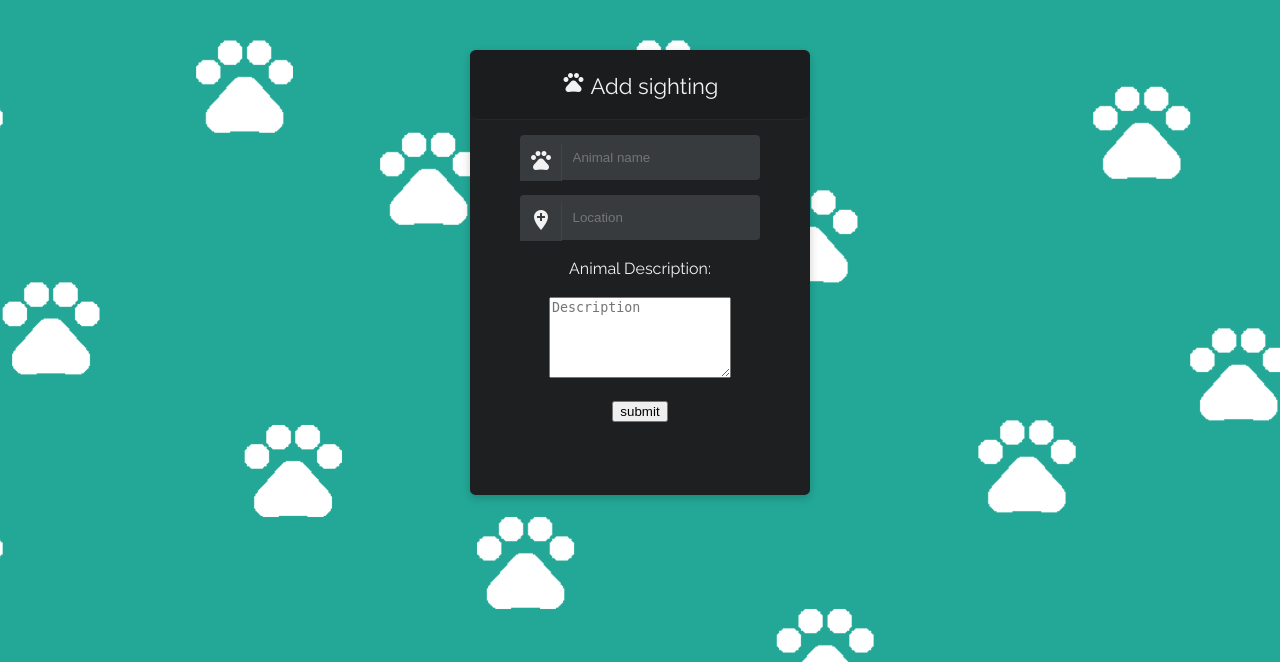
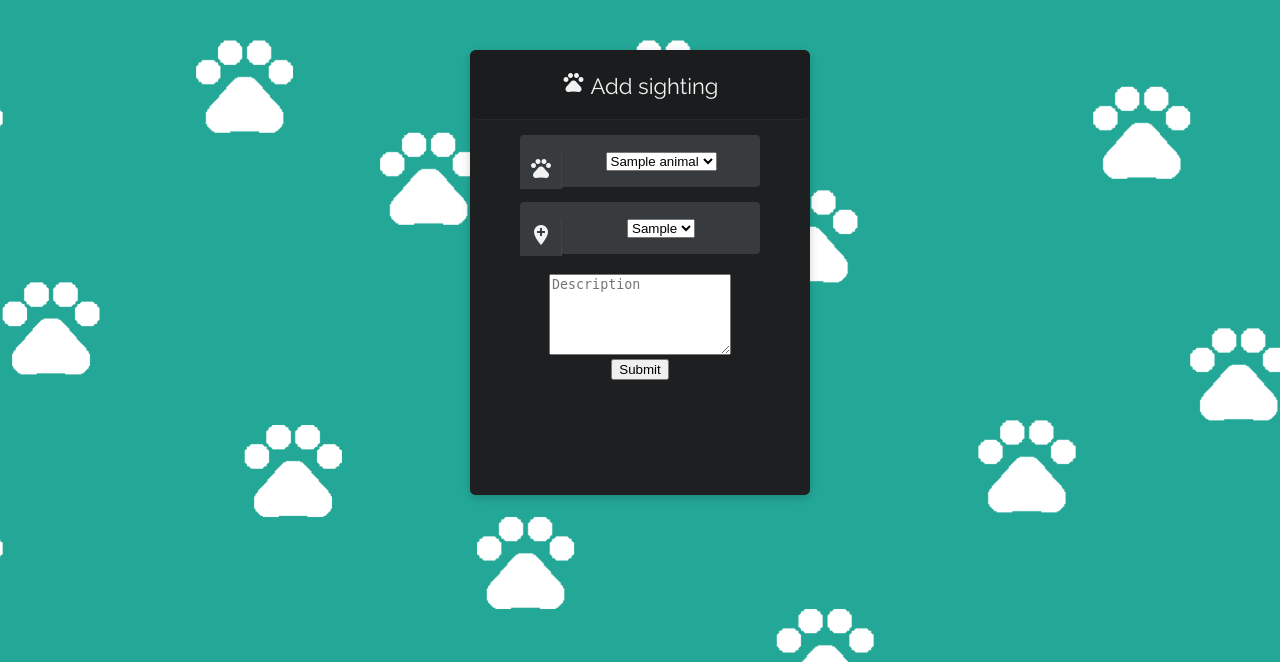
Before and after one commit to carys23/Cryptids, a Django app: page /form/ in a window 1280 px wide. Shown: the top 662 px of the page. Run offline with Django 3.2, Linux system fonts and the light colour scheme; tables that the repository leaves empty hold one stand-in row (values such as "Sample post"); parts of the project's set-up code (start-up, migrations or seed data) failed here and were passed over.

Commit message:
Sightings now work!

```diff
--- a/cage/cryptids/models.py
+++ b/cage/cryptids/models.py
@@ -24,14 +24,22 @@ class Animal(models.Model):
     likes = models.IntegerField(default=0)
 
     def __str__(self):
-        return(f"{self.name},{self.type},{self.description}")
+        return(f"{self.name}, {self.type}")
 
-class Sighting(ModelForm):
-    location = forms.ModelChoiceField(queryset = Location.objects.all())
-    animal = forms.ModelChoiceField(queryset = Animal.objects.all())
-    description = forms.CharField(max_length= 255)
+class Sighting(models.Model):
+    location = models.ForeignKey(Location, on_delete=models.CASCADE)
+    animal = models.ForeignKey(Animal, on_delete=models.CASCADE)
+    description = models.TextField()
+
+    def __str__(self):
+        return(f"{self.animal}, {self.location}")
 
 class SightingForm(ModelForm):
     class Meta:
-        model= Sighting
-        fields = ["animal", "location", "description"]
+        model = Sighting
+        fields = '__all__'
+        labels = {
+            'location': 'Location',
+            'animal': 'Animal',
+            'description': 'Description'
+        }
--- a/cage/cryptids/static/cryptids/login.css
+++ b/cage/cryptids/static/cryptids/login.css
@@ -67,7 +67,7 @@ body {
     width: 240px;
     border-radius: 4px;
     background-color: #373b3d;
-    padding: 8px 0px;
+    padding: 16px 0px;
     margin-top: 15px;
 }
 
@@ -195,6 +195,9 @@ input[type=email]:focus {
     margin-bottom: 10px;
 }
 
+.description {
+    margin-top: 20px;
+}
 /*.form{
     width: 500px;
     padding: 20px;
--- a/cage/cryptids/templates/cryptids/Form.html
+++ b/cage/cryptids/templates/cryptids/Form.html
@@ -12,36 +12,35 @@
 <div id="container-add_animal">
     <div id="title">
         <i class="material-icons pets"> pets</i> Add sighting
-
     </div>
 
-    <form method="POST" action="{% url 'locations' %}">
+    <form method="POST" action="">
         {% csrf_token %}
         <div class="input" >
             <div class="input-addon">
                 <i class="material-icons">pets </i>
             </div>
-            <input id="username" placeholder="Animal name" type="text" required class="validate" autocomplete="off" name="animal_name">
+            <select id="username" name="animal">
+                {% for animal in animals %}
+                    <option value="{{ animal.id }}">{{ animal.name }}</option>
+                {% endfor %}
+            </select>
         </div>
-
         <div class="clearfix"></div>
-
-        <div class="input">
+        <div class="input" >
             <div class="input-addon">
                 <i class="material-icons">add_location </i>
             </div>
-            <input id="location" placeholder="Location" type="text" required class="validate" autocomplete="off" name = "location">
+                <select id="location" name="location">
+                    {% for location in locations %}
+                        <option value="{{ location.id }}">{{ location.location_place }}</option>
+                    {% endfor %}
+                </select>
         </div>
-
-        <div>
-            <br>
-            Animal Description:<br>
-             <br>
-            <textarea name="text" rows="5" cols="20" placeholder="Description"></textarea> <br>
-            <br>
-            <input type="submit" value="submit" /> <br>
-
+        <div class="description">
+            <textarea name="description" rows="5" cols="20" placeholder="Description"></textarea> <br>
+            <button type="submit" class="btn btn-submit">Submit</button>
         </div>
-
     </form>
+</div>
 {% endblock %}
--- a/cage/cryptids/urls.py
+++ b/cage/cryptids/urls.py
@@ -9,7 +9,7 @@ urlpatterns = [
     path("locations/", views.locations, name="locations"),
     path("login/", views.login, name="login"),
     path("register/", views.register, name="register"),
-    path("form/", views.form, name="form"),
+    path("form/", views.FormView.as_view(), name="form"),
     path("animals/", views.animals, name="animals"),
     path("about/", views.about, name="about")
 
--- a/cage/cryptids/views.py
+++ b/cage/cryptids/views.py
@@ -1,7 +1,8 @@
 from django.http import HttpResponse
-from .models import Animal, Location, Sighting
+from .models import Animal, Location, Sighting, SightingForm
 from django.views import View
 from django.shortcuts import render
+from django.views.generic import TemplateView
 
 def index(request):
     animals = {"animals": Animal.objects.all()}
@@ -18,8 +19,9 @@ def location(request, location_id):
     return render (request, "cryptids/location.html", context)
 
 def locations(request):
-    locations = {"locations": Location.objects.all()}
-    return render (request,"cryptids/locations.html", locations)
+    context = {"locations": Location.objects.all(), "sightings": Sighting.objects.all()}
+
+    return render (request,"cryptids/locations.html", context)
 
 def login(request):
     return render (request, "cryptids/login.html")
@@ -27,13 +29,33 @@ def login(request):
 def register(request):
     return render (request, "cryptids/register.html")
 
-def form(request):
-    if request.POST:
-        animal = Animal.objects.get(name=request.POST.get('animal_name'))
-        location = Location.objects.get(location_place =request.POST.get('location'))
-        seen = Sighting(animal=animal,location = location, description =request.POST.get('text'))
-        seen.save()
-    return render (request, "cryptids/Form.html")
+class FormView(TemplateView):
+    template_name = "cryptids/Form.html"
+
+    def get(self, request, *args, **kwargs):
+        context = {'animals': Animal.objects.all(), 'locations': Location.objects.all()}
+
+        form = SightingForm()
+        context['form'] = form
+        return render (request, self.template_name, context)
+
+    def post(self, request, *args, **kwargs):
+        receive_form = SightingForm(request.POST)
+        context = {'animals': Animal.objects.all(), 'locations': Location.objects.all()}
+
+        if receive_form.is_valid():
+            receive_form.save()
+            print("Working")
+            return render (request, self.template_name, context)
+        else:
+            print("Not working")
+            form = SightingForm()
+            return render (request, self.template_name, context)
+
+    #     animal = Animal.objects.get(name=request.POST.get('animal_name'))
+    #     location = Location.objects.get(location_place =request.POST.get('location'))
+    #     seen = Sighting(animal=animal,location = location, description =request.POST.get('text'))
+    #     seen.save()
 
 def animals(request):
     animals = {"animals": Animal.objects.all()}
```
Also changed, not shown: cage/cryptids/static/cryptids/locations.css (+9 -16 lines), cage/cryptids/templates/cryptids/locations.html (+17 -1 lines).
